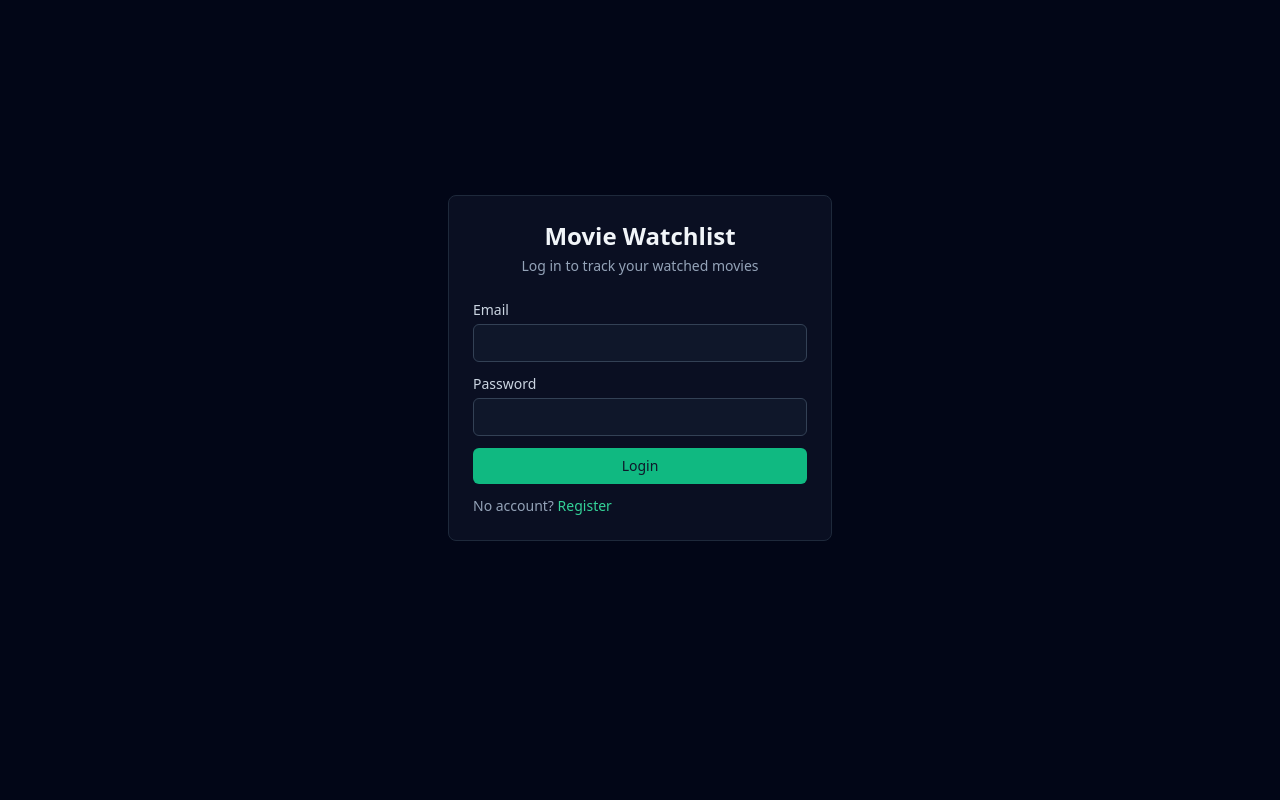
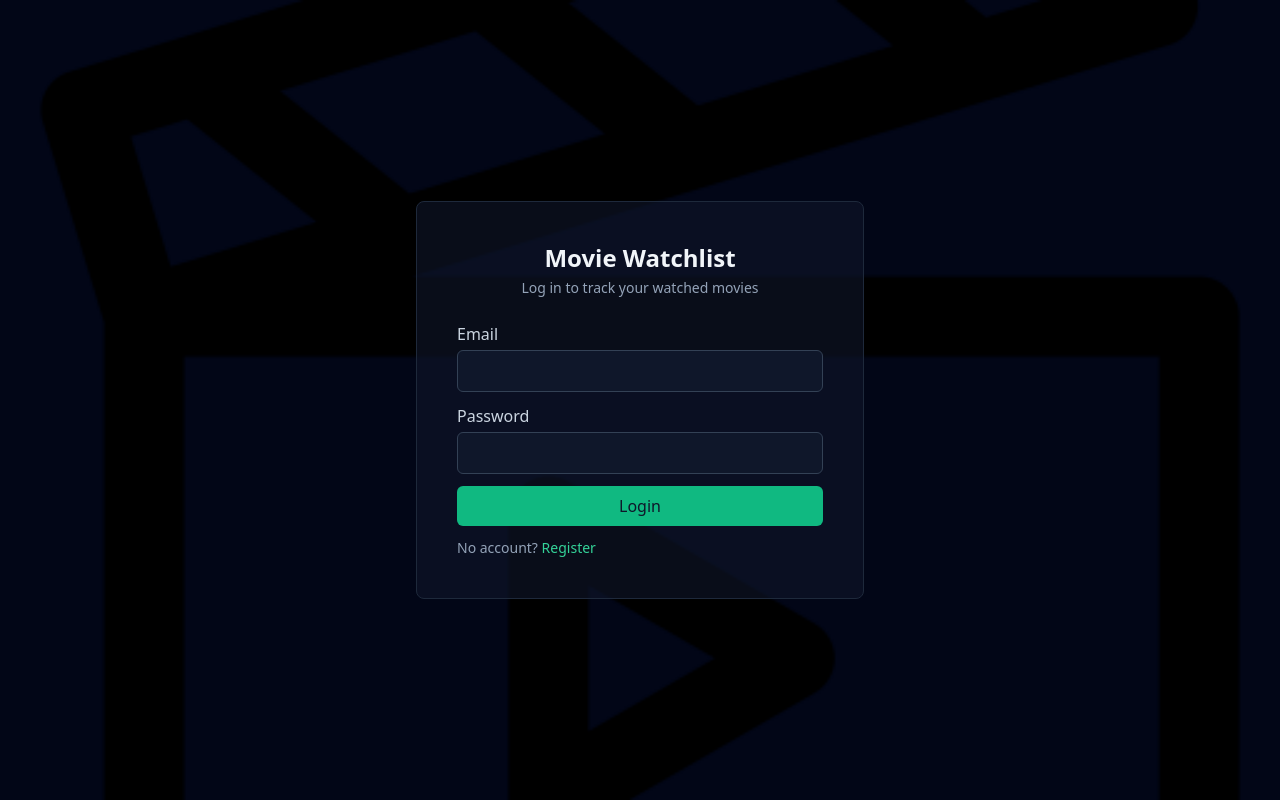
Before and after one commit to wilsq/movie-watchlist-app, a React app in the folder frontend/: page /login in a window 1280 px wide. Built offline with nearby package versions, Linux system fonts and the light colour scheme; no server answers; the HTML template or start-up script is replaced by a standard one.

Commit message:
UI update LoginPage + RegisterPage

```diff
--- a/frontend/src/pages/LoginPage.jsx
+++ b/frontend/src/pages/LoginPage.jsx
@@ -1,5 +1,6 @@
 import { useState } from "react";
 import { useNavigate, Link } from "react-router-dom";
+import bg from "../assets/bg.png";
 
 const API_BASE = import.meta.env.VITE_API_BASE_URL;
 
@@ -41,10 +42,13 @@ function LoginPage() {
   };
 
   return (
-    <main className="min-h-[calc(100vh-4rem)] flex items-center justify-center px-4">
+    <main
+      className="min-h-screen flex items-center justify-center px-4 bg-cover bg-center"
+      style={{ backgroundImage: `url(${bg})` }}
+    >
       <form
         onSubmit={handlesubmit}
-        className="w-full max-w-sm rounded-lg border border-slate-800 bg-slate-900/60 p-6"
+        className="w-full max-w-md rounded-lg border border-slate-800 bg-slate-900/60 p-10"
       >
         <div className="mb-6 text-center">
           <h1 className="text-2xl font-semibold text-slate-100">
@@ -56,31 +60,31 @@ function LoginPage() {
         </div>
 
         {error && (
-          <div className="mb-3 rounded-md border border-red-500 bg-red-950/40 px-3 py-2 text-sm text-red-200">
+          <div className="mb-3 rounded-md border border-red-500 bg-red-950/40 px-3 py-2 text-red-200">
             {error}
           </div>
         )}
 
-        <label className="block text-sm text-slate-300 mb-1">Email</label>
+        <label className="block text-slate-300 mb-1">Email</label>
         <input
           type="email"
           value={email}
           onChange={(e) => setEmail(e.target.value)}
-          className="mb-3 w-full rounded-md border border-slate-700 bg-slate-900 px-3 py-2 text-sm text-slate-100 focus:outline-none focus:ring-2 focus:ring-emerald-500"
+          className="mb-3 w-full rounded-md border border-slate-700 bg-slate-900 px-3 py-2 text-slate-100 focus:outline-none focus:ring-2 focus:ring-emerald-500"
         />
 
-        <label className="block text-sm text-slate-300 mb-1">Password</label>
+        <label className="block text-slate-300 mb-1">Password</label>
         <input
           type="password"
           value={password}
           onChange={(e) => setPassword(e.target.value)}
-          className="mb-3 w-full rounded-md border border-slate-700 bg-slate-900 px-3 py-2 text-sm text-slate-100 focus:outline-none focus:ring-2 focus:ring-emerald-500"
+          className="mb-3 w-full rounded-md border border-slate-700 bg-slate-900 px-3 py-2 text-slate-100 focus:outline-none focus:ring-2 focus:ring-emerald-500"
         />
 
         <button
           type="submit"
           disabled={loading}
-          className="w-full rounded-md bg-emerald-500 px-4 py-2 text-sm font-medium text-slate-900 hover:bg-emerald-400 disabled:opacity-50"
+          className="w-full rounded-md bg-emerald-500 px-4 py-2 font-medium text-slate-900 hover:bg-emerald-400 disabled:opacity-50"
         >
           {loading ? "Logging in..." : "Login"}
         </button>
--- a/frontend/src/pages/RegisterPage.jsx
+++ b/frontend/src/pages/RegisterPage.jsx
@@ -2,6 +2,7 @@ import { useState } from "react";
 import { useNavigate } from "react-router-dom";
 import { Link } from "react-router-dom";
 import { useToast } from "../components/ToastContext";
+import bg from "../assets/bg.png";
 
 const API_BASE = import.meta.env.VITE_API_BASE_URL;
 
@@ -48,10 +49,13 @@ function RegisterPage() {
   };
 
   return (
-    <main className="min-h-[calc(100vh-4rem)] flex items-center justify-center px-4">
+    <main
+      className="min-h-screen flex items-center justify-center px-4 bg-cover bg-center"
+      style={{ backgroundImage: `url(${bg})` }}
+    >
       <form
         onSubmit={handlesubmit}
-        className="w-full max-w-sm rounded-lg border border-slate-800 bg-slate-900/60 p-6"
+        className="w-full max-w-md rounded-lg border border-slate-800 bg-slate-900/60 p-10"
       >
         <div className="mb-6 text-center">
           <h1 className="text-2xl font-semibold text-slate-100">
@@ -63,31 +67,31 @@ function RegisterPage() {
         </div>
 
         {error && (
-          <div className="mb-3 rounded-md border border-red-500 bg-red-950/40 px-3 py-2 text-sm text-red-200">
+          <div className="mb-3 rounded-md border border-red-500 bg-red-950/40 px-3 py-2 text-red-200">
             {error}
           </div>
         )}
 
-        <label className="block text-sm text-slate-300 mb-1">Email</label>
+        <label className="block text-slate-300 mb-1">Email</label>
         <input
           type="email"
           value={email}
           onChange={(e) => setEmail(e.target.value)}
-          className="mb-3 w-full rounded-md border border-slate-700 bg-slate-900 px-3 py-2 text-sm text-slate-100 focus:outline-none focus:ring-2 focus:ring-emerald-500"
+          className="mb-3 w-full rounded-md border border-slate-700 bg-slate-900 px-3 py-2 text-slate-100 focus:outline-none focus:ring-2 focus:ring-emerald-500"
         ></input>
 
-        <label className="block text-sm text-slate-300 mb-1">Password</label>
+        <label className="block text-slate-300 mb-1">Password</label>
         <input
           type="password"
           value={password}
           onChange={(e) => setPassword(e.target.value)}
-          className="mb-3 w-full rounded-md border border-slate-700 bg-slate-900 px-3 py-2 text-sm text-slate-100 focus:outline-none focus:ring-2 focus:ring-emerald-500"
+          className="mb-3 w-full rounded-md border border-slate-700 bg-slate-900 px-3 py-2 text-slate-100 focus:outline-none focus:ring-2 focus:ring-emerald-500"
         ></input>
 
         <button
           type="submit"
           disabled={loading}
-          className="w-full rounded-md bg-emerald-500 px-4 py-2 text-sm font-medium text-slate-900 hover:bg-emerald-400 disabled:opacity-50"
+          className="w-full rounded-md bg-emerald-500 px-4 py-2 font-medium text-slate-900 hover:bg-emerald-400 disabled:opacity-50"
         >
           {loading ? "Creating account..." : "Register"}
         </button>
```
Also changed, not shown: frontend/src/assets/bg.png (added).
